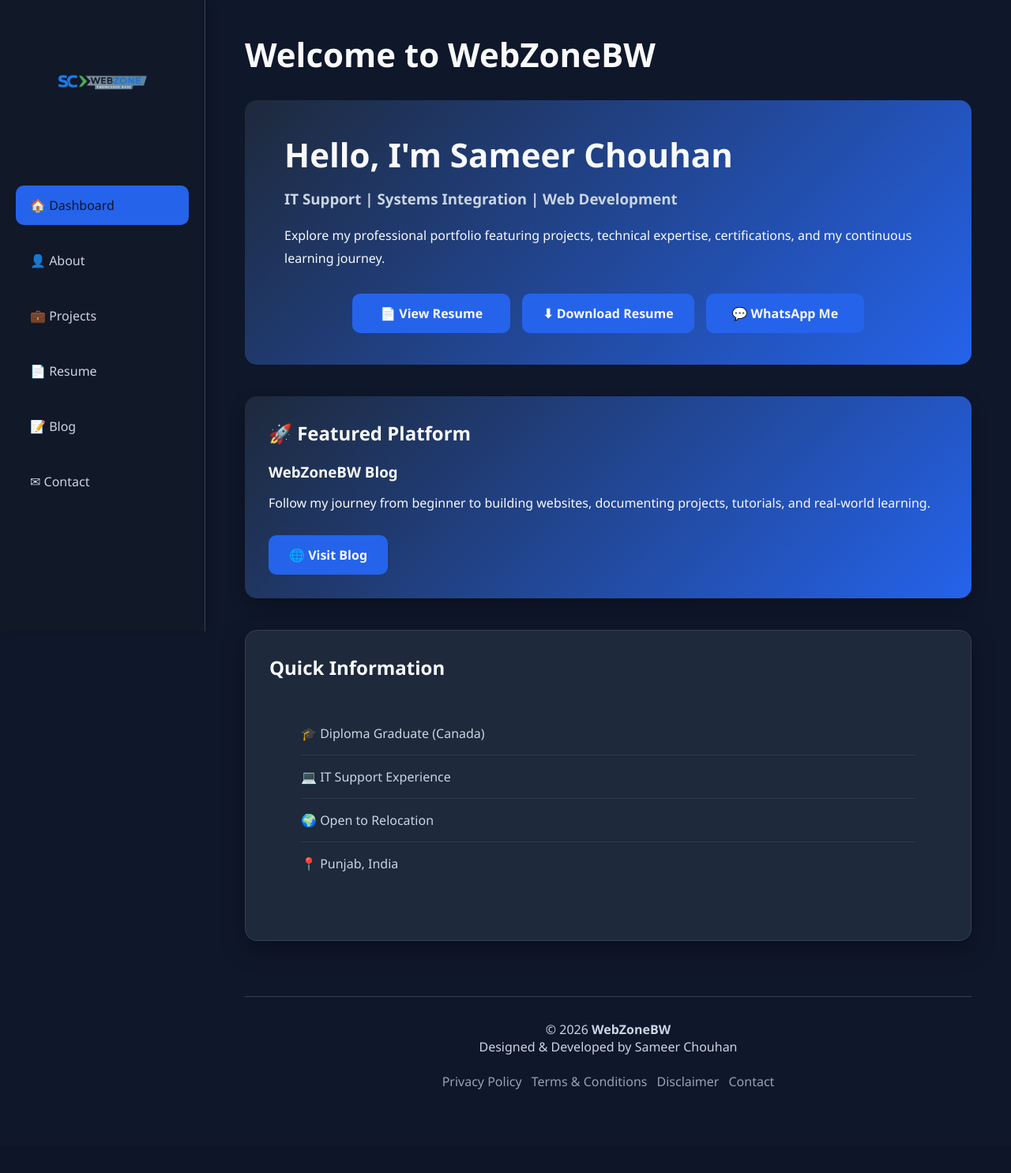
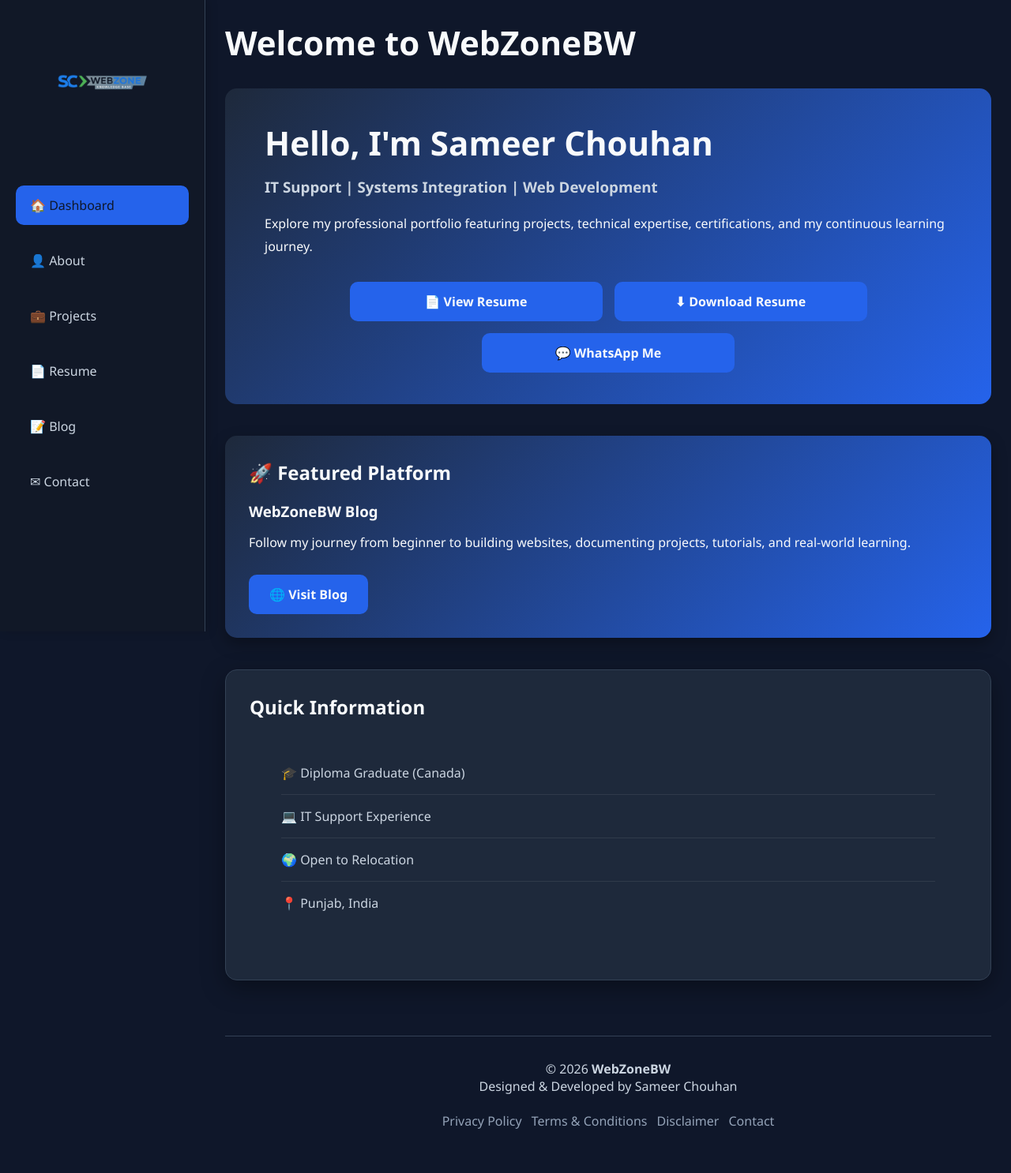
Before and after one commit to samchouhan1107-prog/webzonebw, a PHP site: page /index.html in a window 1280 px wide. Shown: the whole page at 79% size. Before the commit the page ends 1380 px from the top, so only its background shows below. Run offline with PHP 8.4, Linux system fonts and the light colour scheme.

Commit message:
describe all changes

```diff
--- a/css/style.css
+++ b/css/style.css
@@ -124,7 +124,7 @@ body {
 
     margin-left:260px;
 
-    padding:40px 50px;
+    padding:25px;
 
 
 }
@@ -266,12 +266,11 @@ body {
 
 .hero-buttons .btn{
 
-    min-width:200px;
+    width:100%;
 
-    text-align:center;
+    max-width:320px;
 
 }
-
 /* ==========================
    QUICK INFO
 ========================== */
@@ -675,3 +674,23 @@ form .btn{
     margin:25px 0;
 
 }
+
+/* ==========================
+   MOBILE OPTIMIZATION
+========================== */
+
+@media (max-width: 768px) {
+
+    .hero{
+        padding:30px 25px;
+    }
+
+    .hero h1{
+        font-size:34px;
+    }
+
+    .hero p{
+        line-height:1.6;
+    }
+
+}
```
